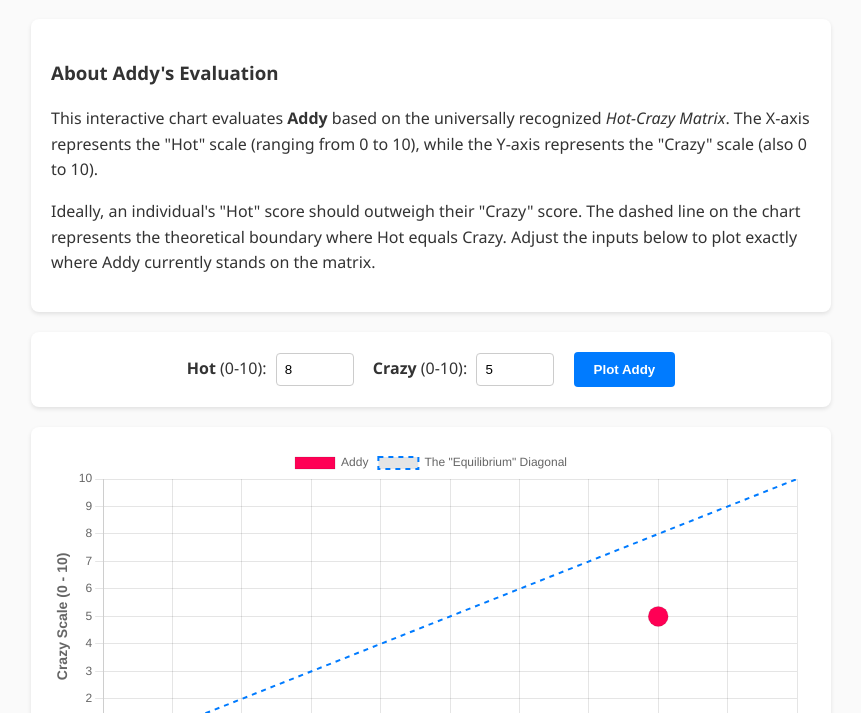
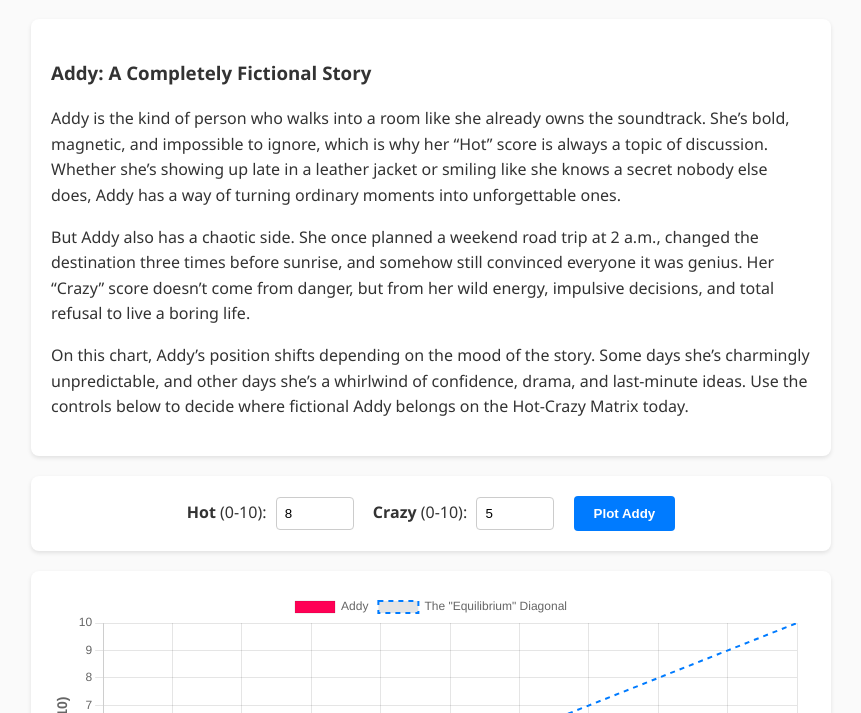
Before and after one commit to kostadinrad/Addy-test, a plain HTML site: page index.html in a window 1280 px wide. Shown: the part 87-800 px from the top of the page, without its empty margins (209-1070 px from the left). Drawn offline with nearby package versions, Linux system fonts and the light colour scheme.

Commit message:
storry add

```diff
--- a/index.html
+++ b/index.html
@@ -67,11 +67,24 @@
 
     <h1>Addy's Hot-Crazy Matrix</h1>
 
-    <div class="description">
-        <h3>About Addy's Evaluation</h3>
-        <p>This interactive chart evaluates <strong>Addy</strong> based on the universally recognized <em>Hot-Crazy Matrix</em>. The X-axis represents the "Hot" scale (ranging from 0 to 10), while the Y-axis represents the "Crazy" scale (also 0 to 10).</p>
-        <p>Ideally, an individual's "Hot" score should outweigh their "Crazy" score. The dashed line on the chart represents the theoretical boundary where Hot equals Crazy. Adjust the inputs below to plot exactly where Addy currently stands on the matrix.</p>
-    </div>
+<div class="description">
+    <h3>Addy: A Completely Fictional Story</h3>
+    <p>
+        Addy is the kind of person who walks into a room like she already owns the soundtrack.
+        She’s bold, magnetic, and impossible to ignore, which is why her “Hot” score is always a topic of discussion.
+        Whether she’s showing up late in a leather jacket or smiling like she knows a secret nobody else does, Addy has a way of turning ordinary moments into unforgettable ones.
+    </p>
+    <p>
+        But Addy also has a chaotic side.
+        She once planned a weekend road trip at 2 a.m., changed the destination three times before sunrise, and somehow still convinced everyone it was genius.
+        Her “Crazy” score doesn’t come from danger, but from her wild energy, impulsive decisions, and total refusal to live a boring life.
+    </p>
+    <p>
+        On this chart, Addy’s position shifts depending on the mood of the story.
+        Some days she’s charmingly unpredictable, and other days she’s a whirlwind of confidence, drama, and last-minute ideas.
+        Use the controls below to decide where fictional Addy belongs on the Hot-Crazy Matrix today.
+    </p>
+</div>
 
     <div class="controls">
         <label for="hotInput"><strong>Hot</strong> (0-10):</label>
```
